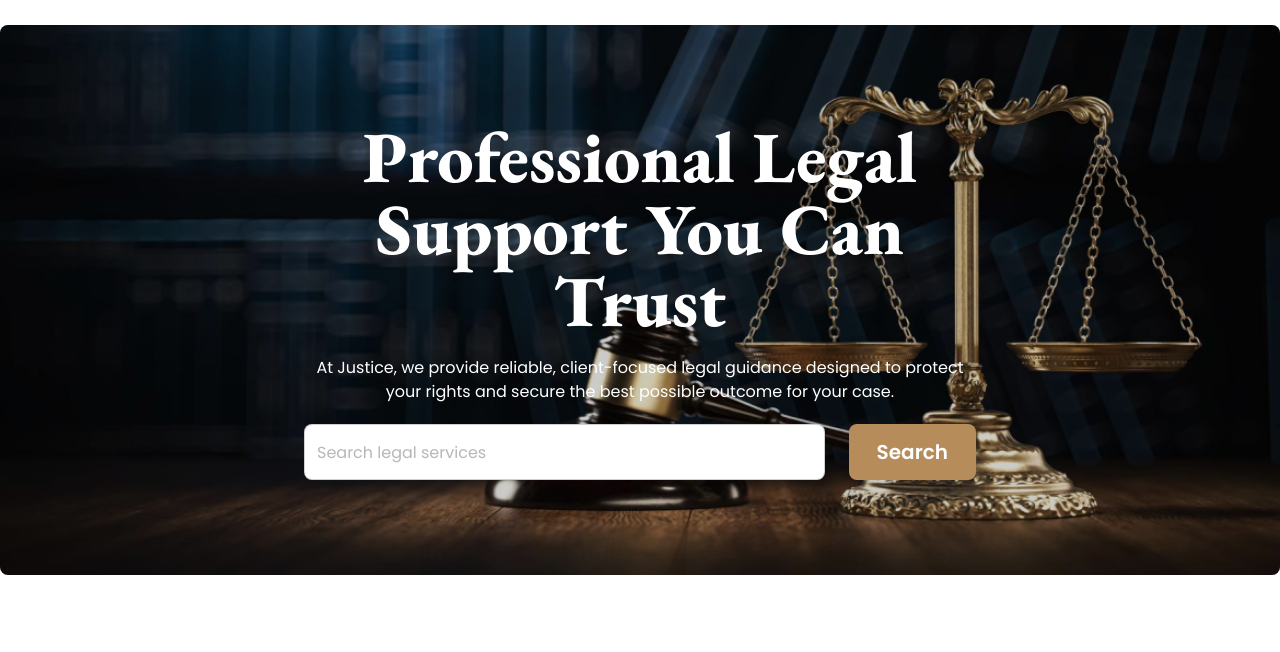
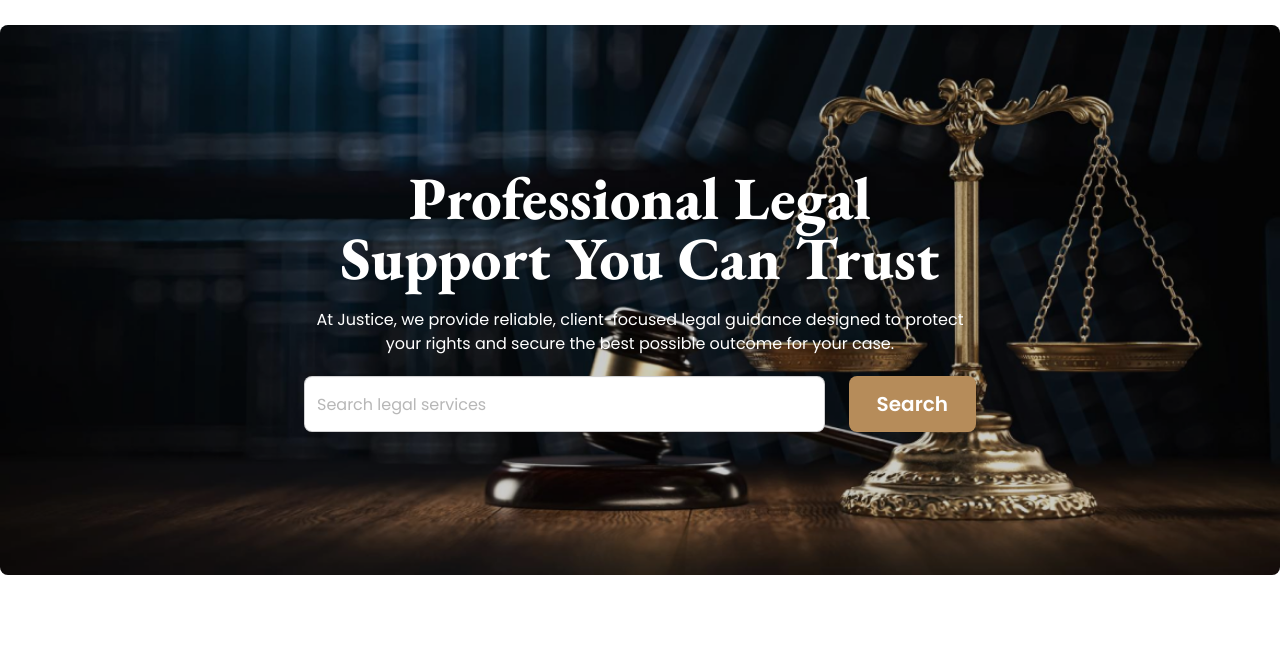
Before and after one commit to dev-rktanvir/justic, a website built with Vite: page index.html in a window 1280 px wide. Shown: the part 115-767 px from the top of the page. Built offline with nearby package versions, Linux system fonts and the light colour scheme.

Commit message:
adjust banner font size & form gap

```diff
--- a/index.html
+++ b/index.html
@@ -56,13 +56,13 @@
         <div class="absolute inset-0 bg-black/20 rounded-lg"></div>
         <div class="hero-content text-neutral-content text-center">
           <div class="max-w-2xl">
-            <h1 class="mb-5 text-4xl md:text-7xl text-white font-extrabold">Professional Legal Support You Can Trust
+            <h1 class="mb-5 text-4xl md:text-6xl text-white font-extrabold">Professional Legal Support You Can Trust
             </h1>
             <p class="mb-5 text-base text-white">
               At Justice, we provide reliable, client-focused legal guidance designed to protect your rights and secure
               the best possible outcome for your case.
             </p>
-            <div class="flex justify-center items-center gap-6 w-full">
+            <div class="flex justify-center items-center gap-1 md:gap-6 w-full">
               <input type="text" placeholder="Search legal services"
                 class="input input-xl flex-1 rounded-lg text-base text-accent focus:outline-none focus:ring-0" />
               <a class="bg-primary px-7 py-3.5 text-white text-xl font-semibold rounded-lg" href=""><button
```
